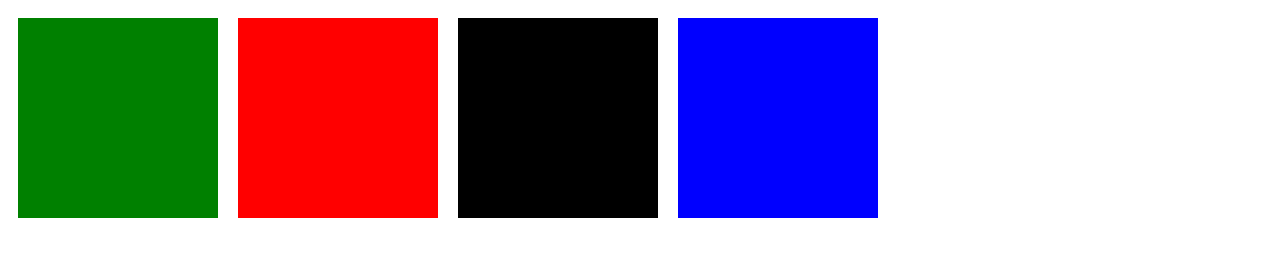
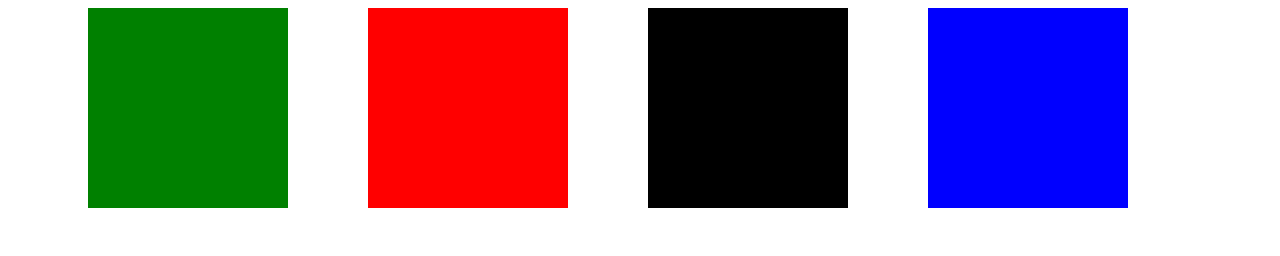
Before and after one commit to danieldail3333/P1-html-css, a plain HTML site: page opdracht_6.2/index.html in a window 1280 px wide. Drawn offline with Linux system fonts and the light colour scheme.

Commit message:
opdracht 6.2

```diff
--- a/opdracht_6.2/index.html
+++ b/opdracht_6.2/index.html
@@ -1,15 +1,23 @@
 <!DOCTYPE html>
 <html lang="en">
+
 <head>
+    <meta charset="UTF-8">
+    <meta name="viewport" content="width=device-width, initial-scale=1.0">
+    <title>Flexbox Basic</title>
     <link rel="stylesheet" href="style.css">
-    <title>Flexbox</title>
 </head>
+
 <body>
-    <div class="flexbox-container">
-        <div class="flexbox-item flexbox-item-1"></div>
-        <div class="flexbox-item flexbox-item-2"></div>
-        <div class="flexbox-item flexbox-item-3"></div>
-        <div class="flexbox-item flexbox-item-4"></div>
-    </div>
+
+    <main>
+        <div class="container">
+            <div class="blauw"></div>
+            <div class="zwart"></div>
+            <div class="rood"></div>
+            <div class="groen"></div>
+        </div>
+    </main>
 </body>
+
 </html>
--- a/opdracht_6.2/style.css
+++ b/opdracht_6.2/style.css
@@ -1,34 +1,31 @@
-.flexbox-container{
+.container {
     display: flex;
-    width: 1200px;
+    flex-wrap: wrap;
+    flex-direction: row-reverse;
+    justify-content: space-evenly;
+    max-width: 1200px;
 }
 
-.flexbox-item {
-width: 200px;
-margin: 10px;
-background-color:#dfdfdf;
+.blauw {
+    background-color: blue;
+    width: 200px;
+    height: 200px;
 }
 
-.flexbox-item-1 {
+.zwart {
+    background-color: black;
     width: 200px;
-min: height 200px;
-background-color:green;
+    height: 200px;
 }
 
-.flexbox-item-2{
+.rood {
+    background-color: red;
     width: 200px;
-    min: height 200px;
-    background-color:red;
+    height: 200px;
 }
 
-.flexbox-item-3{
+.groen {
+    background-color: green;
     width: 200px;
-min-height: 200px;
-background-color:black;
+    height: 200px;
 }
-
-.flexbox-item-4{
-    width: 200px;
-min-height: 200px;
-background-color:blue;
-}
```
